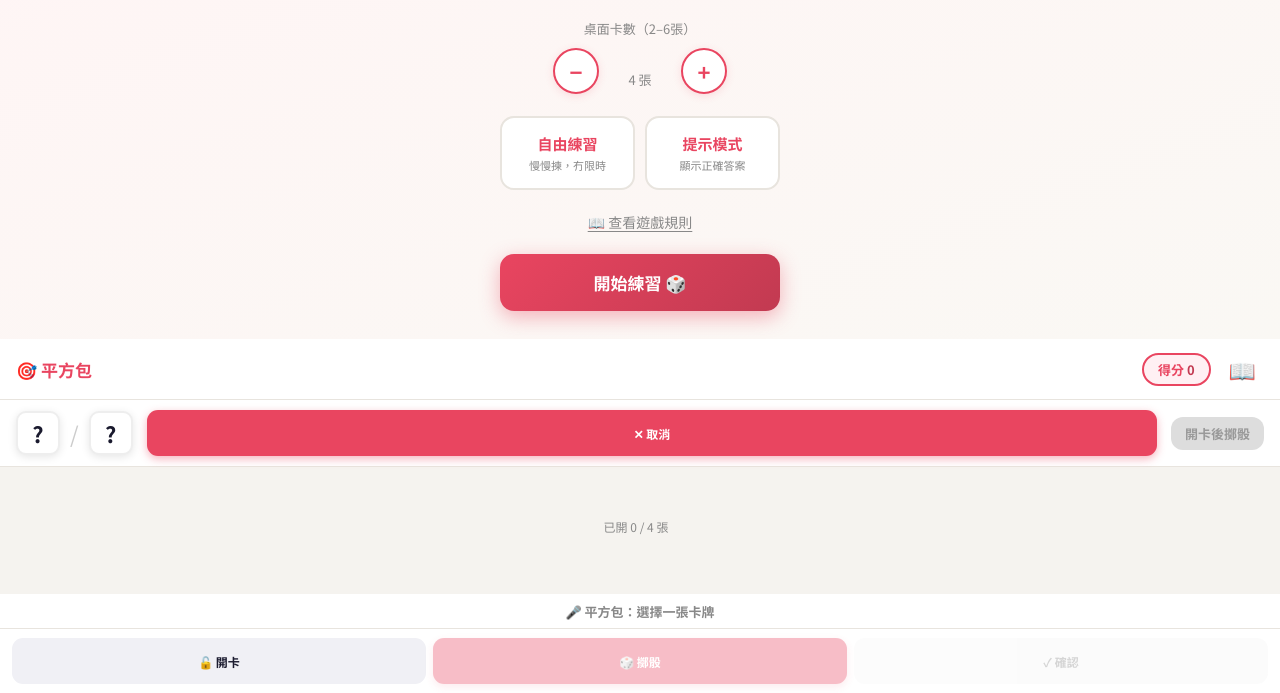
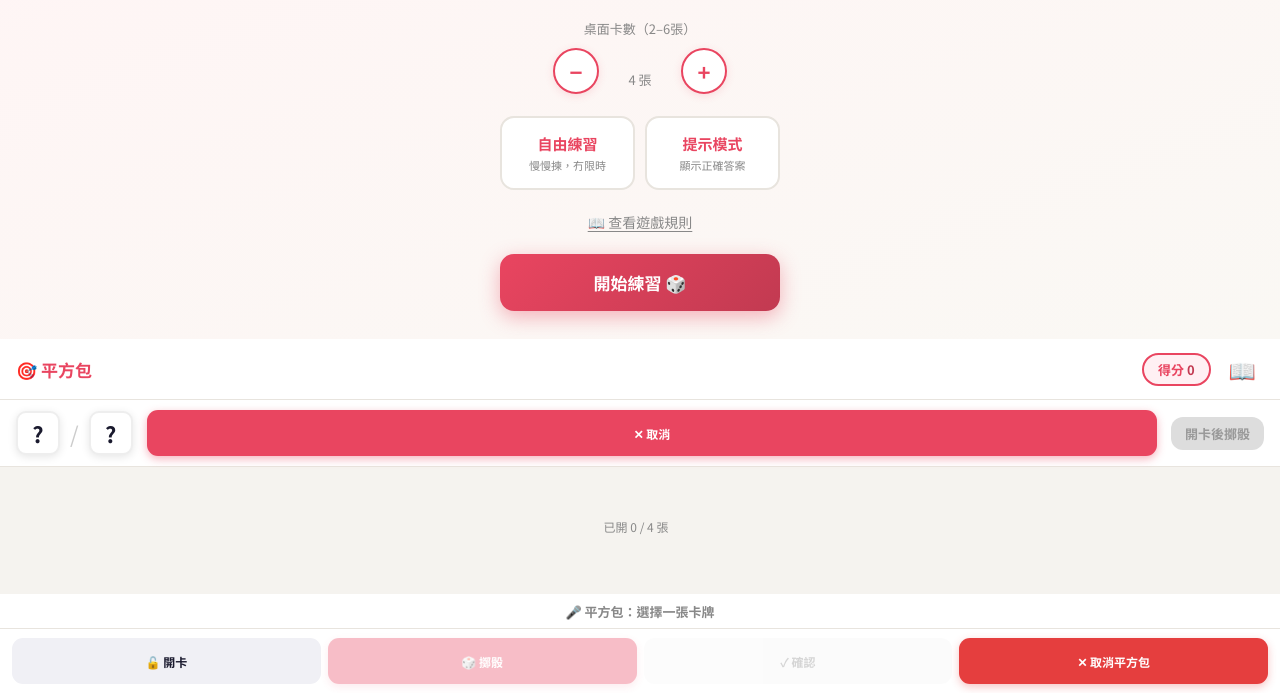
Before and after one commit to ai-lish/square-bun, a plain HTML site: page practice.html in a window 1280 px wide. Both pictures are taken after a click on the button "🎤 平方包". Shown: the part 107-800 px from the top of the page. Drawn offline with Linux system fonts and the light colour scheme.

Commit message:
fix: 新增「✕ 取消平方包」按鈕，平方包模式隨時可取消

```diff
--- a/practice.html
+++ b/practice.html
@@ -139,6 +139,7 @@
     .btn-secondary { background: #f0f0f5; color: var(--primary); }
     .btn-ghost { background: #f5f5f5; color: var(--text-dim); }
     .btn-gold { background: linear-gradient(135deg, var(--gold), #e09000); color: white; box-shadow: 0 3px 8px rgba(245,166,35,0.4); }
+    .btn-danger { background: #e53e3e; color: white; box-shadow: 0 3px 8px rgba(229,62,62,0.3); }
 
     /* ===== RULES MODAL ===== */
     .modal-overlay { position: fixed; inset: 0; background: rgba(0,0,0,0.5); display: none; align-items: center; justify-content: center; z-index: 300; padding: 20px; }
@@ -233,6 +234,7 @@
       <button class="btn btn-secondary" id="btn-open" onclick="openOneCard()">🔓 開卡</button>
       <button class="btn btn-primary" id="btn-dice" onclick="rollDice()" disabled>🎲 擲骰</button>
       <button class="btn btn-ghost" id="btn-confirm" onclick="confirmPicks()" disabled>✓ 確認</button>
+      <button class="btn btn-danger" id="btn-cancel-sb" onclick="cancelSquareBun()" style="display:none">✕ 取消平方包</button>
     </div>
   </div>
 
@@ -259,7 +261,7 @@
     function getDivisors(n){const d=[];for(let i=1;i<=n;i++)if(n%i===0)d.push(i);return d;}
     const ALL_CARDS=[];for(let i=1;i<=88;i++){ALL_CARDS.push({n:i,divs:getDivisors(i),sq:SQUARES.has(i)});}
     let cardCount=4,mode='free',deck=[],table=[],revealed=[],selected=new Set(),dice=[null,null],score=0;
-    let phase='closed',sbMode=false,maxSelect=2;
+    let phase='closed',sbMode=false,sbPrevPhase='closed',maxSelect=2;
 
     function adjustCount(delta){cardCount=Math.max(2,Math.min(6,cardCount+delta));document.getElementById('count-val').textContent=cardCount;}
     function selectMode(m){
@@ -390,16 +392,31 @@
         selected.clear();
         document.getElementById('btn-sb').className='btn btn-gold btn-sb-dice active';
         document.getElementById('btn-sb').textContent='✕ 取消';
+        document.getElementById('btn-cancel-sb').style.display='inline-block';
+        sbPrevPhase=phase;
         phase='squarebun';
         setStatus('🎤 平方包：選擇一張卡牌','');
       }else{
         document.getElementById('btn-sb').className='btn btn-gold btn-sb-dice';
         document.getElementById('btn-sb').textContent='🎤 平方包';
+        document.getElementById('btn-cancel-sb').style.display='none';
         phase=wasClosed?'closed':'dice-rolled';
         setStatus(selected.size>0?`已選 ${selected.size}/${maxSelect} 張`:`請選擇卡牌`,'');
         renderCards(false);
       }
       renderCards(false);
+    }
+
+    function cancelSquareBun(){
+      if(phase!=='squarebun')return;
+      sbMode=false;
+      phase=sbPrevPhase;
+      document.getElementById('btn-sb').className='btn btn-gold btn-sb-dice';
+      document.getElementById('btn-sb').textContent='🎤 平方包';
+      document.getElementById('btn-cancel-sb').style.display='none';
+      selected.clear();
+      renderCards(false);
+      setStatus(phase==='closed'?'請按「開卡」揭開卡牌':'揀啱就確認，或直接確認跳過','');
     }
 
     function highlightHintCards(){
@@ -503,6 +520,7 @@
       document.getElementById('target-badge').textContent='開卡後擲骰';document.getElementById('target-badge').className='target-badge disabled';
       document.getElementById('btn-open').disabled=false;document.getElementById('btn-dice').disabled=true;
       document.getElementById('btn-sb').disabled=false;document.getElementById('btn-sb').className='btn btn-gold btn-sb-dice';document.getElementById('btn-sb').textContent='🎤 平方包';
+      document.getElementById('btn-cancel-sb').style.display='none';
       document.getElementById('btn-confirm').disabled=true;
       setStatus('請按「開卡」揭開新一回合','');
       renderOpenDots();renderCards(false);
```
